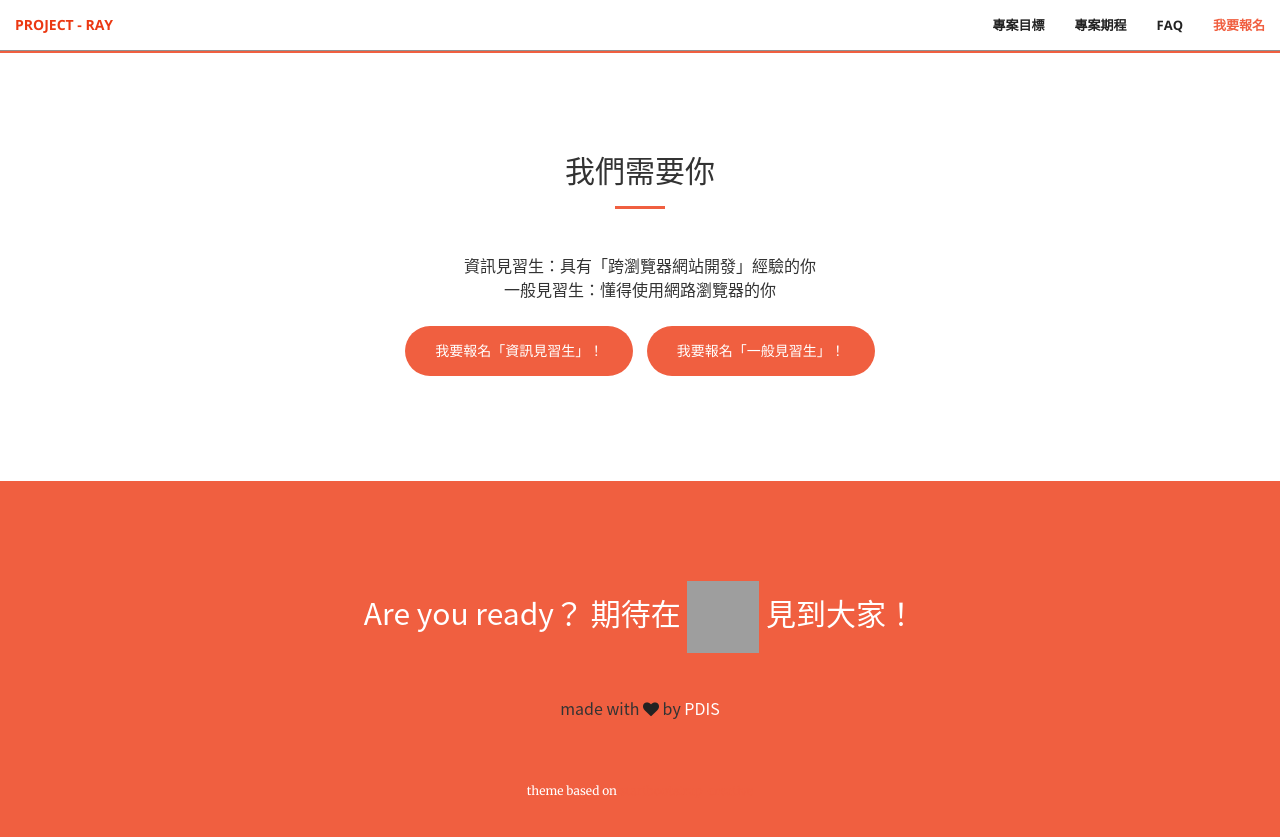
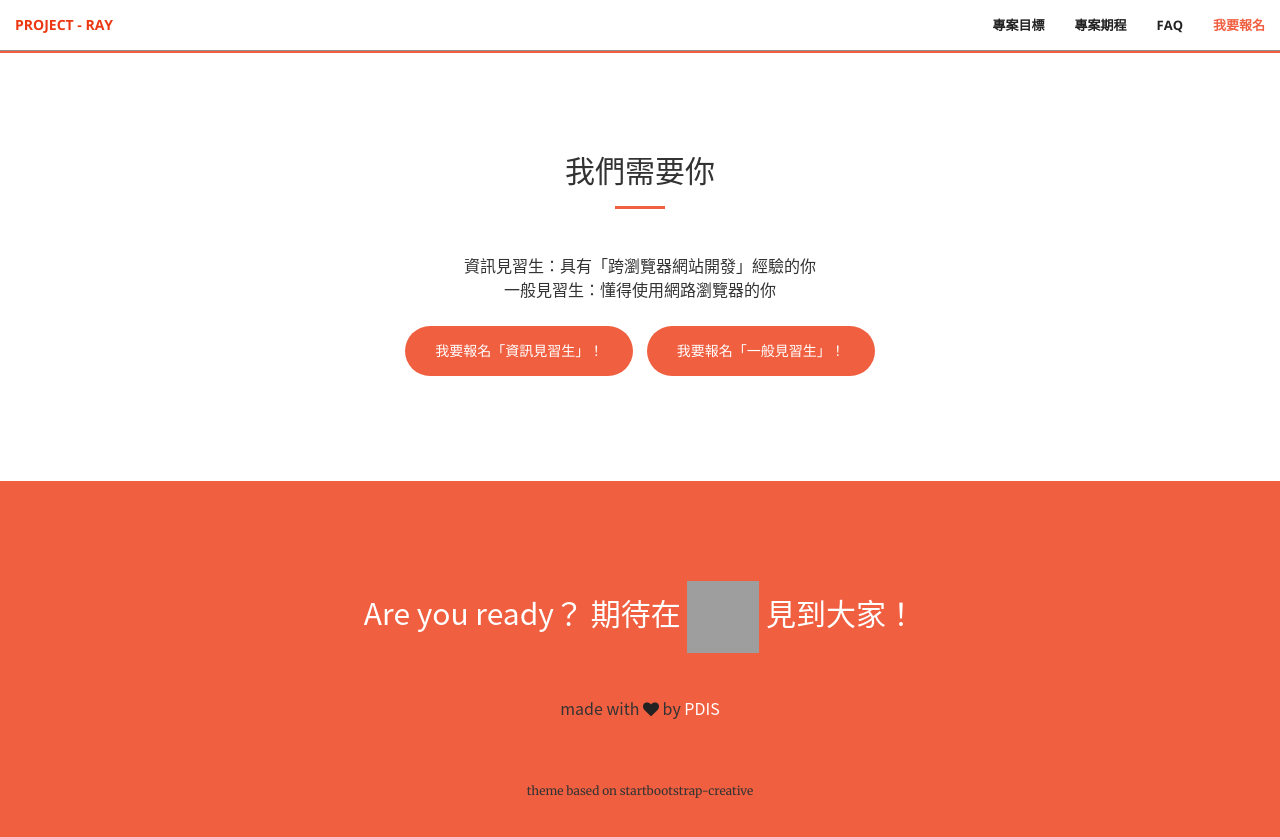
Before and after one commit to PDIS/ray2018, a Jekyll site: the page built from docs/index.html, in a window 1280 px wide and 900 px high, scrolled down 3813 px. Shown: the top 837 px of the window. Built offline with Jekyll 4.4.1, drawn with Linux system fonts in a browser that asks for light colours; grey boxes are pictures that could not be loaded.

Commit message:
* Add link

```diff
--- a/docs/_includes/contact.html
+++ b/docs/_includes/contact.html
@@ -6,7 +6,7 @@
                 <hr class="primary">
                 <p>made with <i class="heart fa fa-heart" aria-hidden="true"></i> by <a class="text-light" href="https://pdis.nat.gov.tw/">PDIS</a></p>
 <br><br>
-		<small>theme based on <a href="https://github.com/BlackrockDigital/startbootstrap-creative">startbootstrap-creative</a></small>
+		<small style="color: #333">theme based on <a style="color: #333" href="https://github.com/BlackrockDigital/startbootstrap-creative">startbootstrap-creative</a></small>
             </div>
             <!-- <div class="col-lg-2 col-lg-offset-2 text-center">
             <a href="https://twitter.com/{{ site.twitter_username }}">
```
